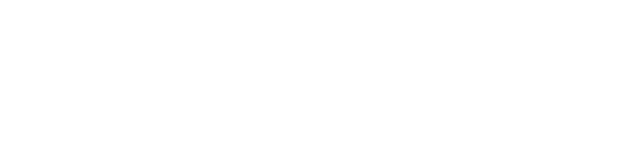
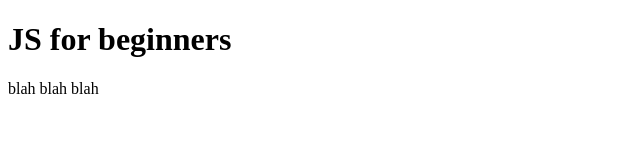
Before and after one commit to albernet/Stepping-into-JavaScript, a plain HTML site: page index.html in a window 1280 px wide. Shown: the whole page, without its empty margins (0-640 px from the left). Drawn offline with Linux system fonts and the light colour scheme.

Commit message:
added h1 and div, also moving script around to see the affects of the JS on the page

```diff
--- a/index.html
+++ b/index.html
@@ -3,10 +3,17 @@
 <head>
 	<meta charset="UTF-8">
 	<title>Hello, World</title>
+
 </head>
 <body>
+
+	<h1> JS for beginners</h1>
+	<div id="content>"
+
+		<p>blah blah blah</p>
+	</div>
 	<script>
-		alert("Hello, World!")
+			alert("Hello, World!")
 	</script>
 
 </body>
```
